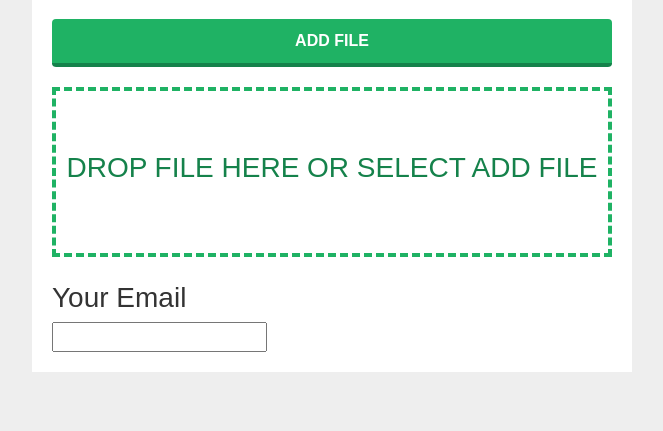
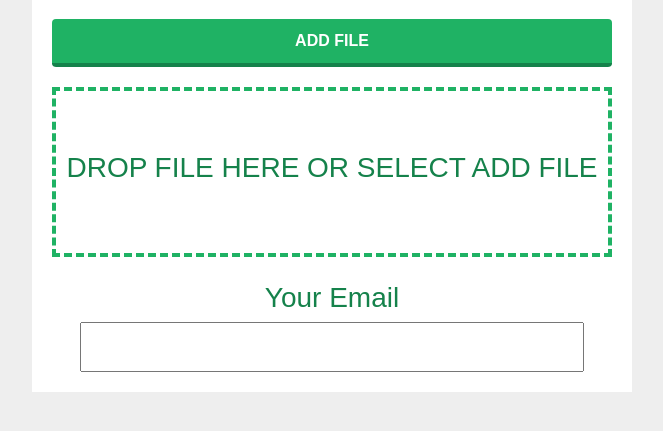
Before and after one commit to baicunko/scanyourpdf, a Django app: template pdfwebsite/templates/pdfwebsite/failed.html in a window 1280 px wide. Shown: the part 189-620 px from the top of the page, without its empty margins (308-971 px from the left). Run offline with Django 3.2, Linux system fonts and the light colour scheme; the template is opened without the code that fills it, so the values that code supplies are empty; some libraries are stand-ins or nearby versions.

Commit message:
Added failed.html CSS

```diff
--- a/pdfwebsite/static/pdfwebsite/main.css
+++ b/pdfwebsite/static/pdfwebsite/main.css
@@ -211,3 +211,13 @@ a.article-title:hover {
   border: 0;
   transition: all .2s ease;
 }
+.mail-wrap{
+  width: 100%;
+  text-align: center;
+  color: #15824B;
+}
+.mail-form{
+  height: 50px;
+  width: 90%;
+  font-size: 30px;
+}
```
